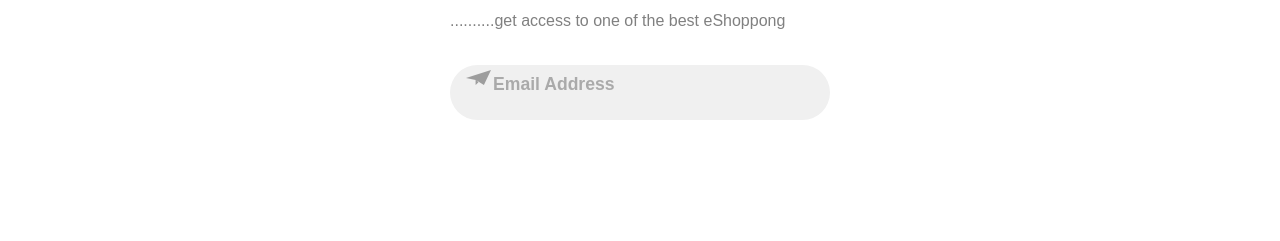
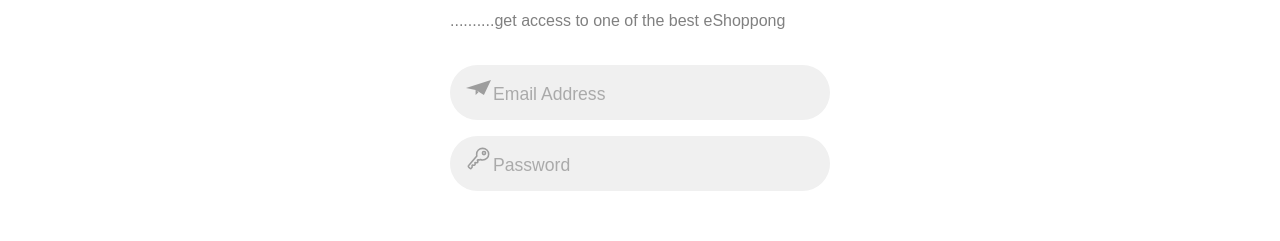
Before and after one commit to mahsaabtahi/clothingStore, a Next.js app: page /signin in a window 1280 px wide. Shown: the part 338-579 px from the top of the page. Built offline with nearby package versions, Linux system fonts and the light colour scheme; no server answers.

Commit message:
add two inputs and style them in signin

```diff
--- a/components/inputs/loginInputs/index.js
+++ b/components/inputs/loginInputs/index.js
@@ -1,24 +1,32 @@
+import styles from "./styles.module.scss";
 import { BiUser } from "react-icons/bi";
+import { SiMinutemailer } from "react-icons/si";
 import { IoKeyOutline } from "react-icons/io5";
-import styles from "./styles.module.scss";
-import {SiMinutemailer}  from "react-icons/si";
-const LoginInput = ({icon ,placeholder}) => {
+import {useField } from "formik";
+export default function LoginInput({ icon, placeholder, ...props }) {
+  const [field, meta] = useField(props);
   return (
-        <div className={styles.input}>
-           {
-               icon == "user" ? (
+    <div
+      className={`${styles.input} ${
+        meta.touched && meta.error ? styles.error : ""
+      }`}
+    >
+      {icon == "user" ? (
         <BiUser />
       ) : icon == "email" ? (
         <SiMinutemailer />
-               ) : icon =="password" ?(
+      ) : icon == "password" ? (
         <IoKeyOutline />
-               ) :(
+      ) : (
         ""
-               )
-           }
-           <input type="text" placeholder={placeholder}/>
+      )}
+      <input
+        type={field.type}
+        name={field.name}
+        placeholder={placeholder}
+        {...field}
+        {...props}
+      />
     </div>
   );
 }
-
-export default LoginInput;
--- a/components/inputs/loginInputs/styles.module.scss
+++ b/components/inputs/loginInputs/styles.module.scss
@@ -13,6 +13,7 @@
     svg{
         width: 25px;
         height: 25px;
+        margin-top: 10px;
         stroke: #6666669a;
         fill: #6666669a;
     }
@@ -26,8 +27,22 @@
         font-size: 1.1rem;
         &::placeholder{
             color:#aaa;
-            //font-weight: 500;
+            font-weight: 500;
         }
 
     }
 }
+.error{
+    background:$light-error-color !important;
+    margin-top: 5rem !important;
+    .input{
+        color:#fff;
+        &::placeholder{
+            color:#fff !important;
+        }
+    }
+    svg{
+        fill: #fff;
+        stroke: #fff;
+    }
+}
--- a/pages/signin.js
+++ b/pages/signin.js
@@ -3,10 +3,27 @@
 import Footer from '../components/footer';
 import styles from "../styles/signin.module.scss";
 import {BiLeftArrowAlt } from 'react-icons/bi';
-import LoginInput from '../components/inputs/loginInputs/index.js'
+import LoginInput from '../components/inputs/loginInputs';
 import Link from 'next/link';
 import { Form,Formik } from 'formik';
+import * as Yup from 'yup';
+import { useState } from 'react';
+const initialvalues ={
+    login_email :"",
+    login_password:"",
+}
 const signin = () => {
+    const [user,setUser] =useState(initialvalues);
+    const {login_email,login_password} =user;
+    const handleChange= (e) =>{
+        const {name, value}= e.target;
+        setUser({...user ,[name] : value});
+    };
+    console.log(user);
+    const loginValidation=Yup.object({
+        login_email:Yup.string().required("Email address is required.")
+        .email("Please enter a valid email address"),
+    });
     return (
         <>
             <Header />
@@ -25,11 +42,30 @@
                         <p>
                             ..........get access to one of the best eShoppong
                         </p>
-                        <Formik>
+                        <Formik
+                        enableReinitialize
+                        initialValues={
+                            {
+                                login_email,
+                                login_password,
+                            }
+                        }
+                        validationSchema={loginValidation}>
                             {
                                 (form)=>(
                                     <Form>
-                                        <LoginInput icon="email" placeholder="Email Address"/>
+                                        <LoginInput
+                                         type="text"
+                                         name="login_email"
+                                         icon="email"
+                                         placeholder="Email Address"
+                                         onchange={handleChange}/>
+                                          <LoginInput
+                                         type="password"
+                                         name="login_password"
+                                         icon="password"
+                                         placeholder="Password"
+                                         onchange={handleChange}/>
                                     </Form>
                                 )
                             }
@@ -43,5 +79,4 @@
         </>
     );
 }
-
-export default signin;
+export default signin ;
--- a/styles/base.scss
+++ b/styles/base.scss
@@ -1,6 +1,7 @@
 $shadow-1:rgba(99,99,99,0.2) 0px 2px 8px 0px;
 $blue-color:#2f82ff;
 $gray_color:#f3f1f1;
+$light-error-color:#fd010169;
 .btn_primary{
     display: flex;
     align-items: center;
```
Lines whose indentation alone changed are shown as unchanged.
